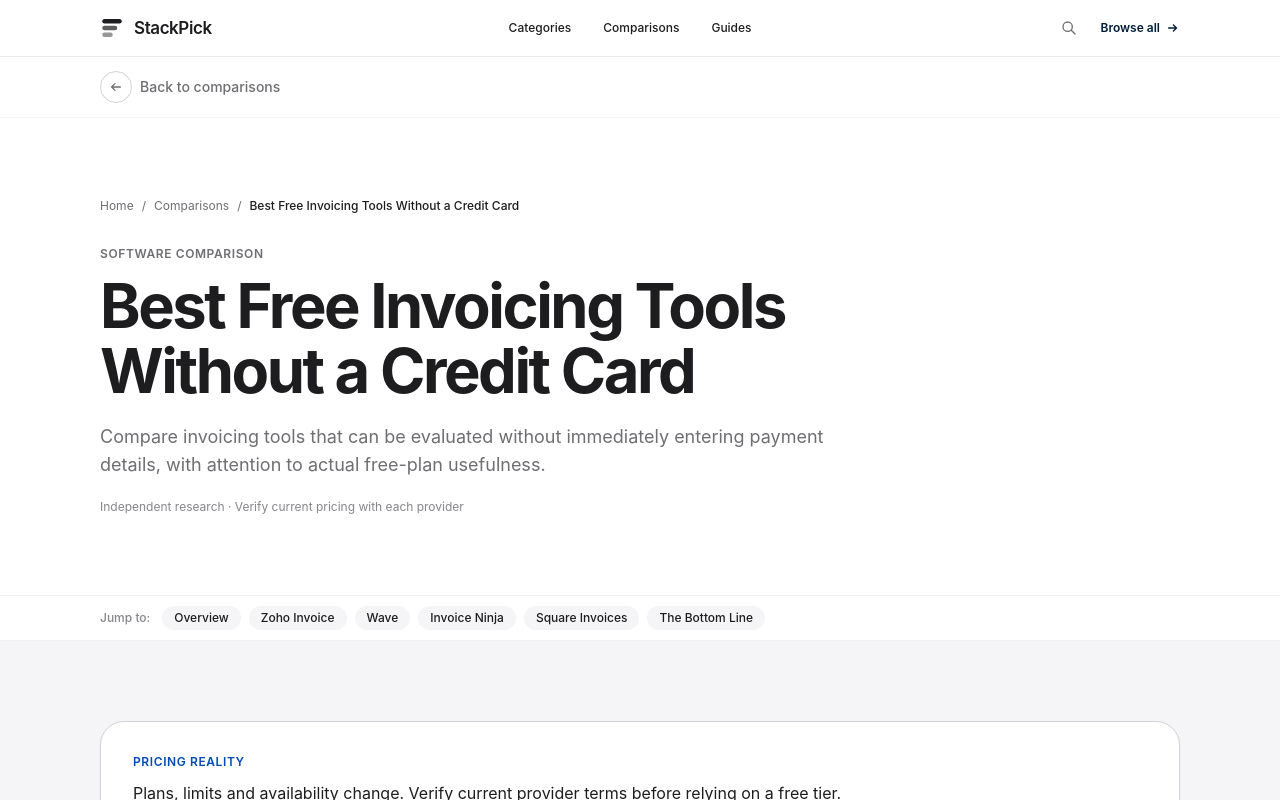
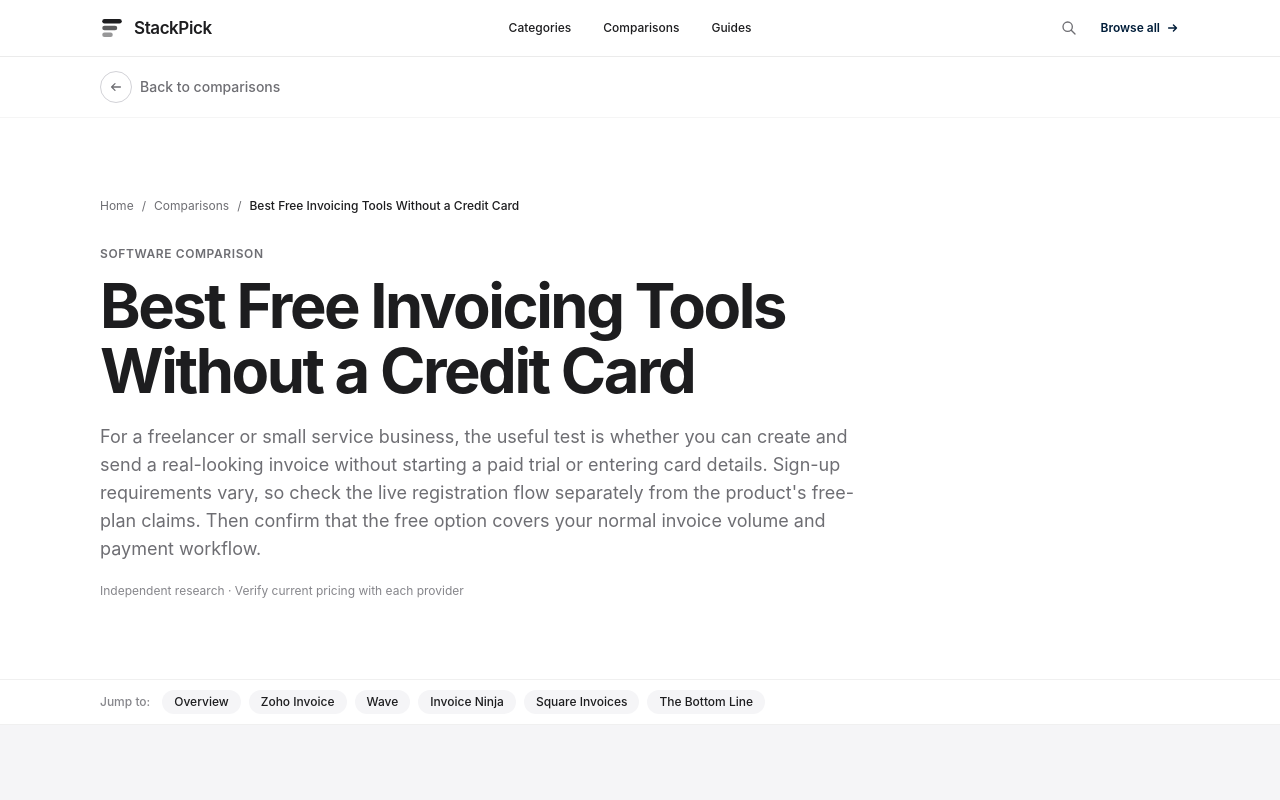
Before and after one commit to LinukaBandara/StackPick, a Next.js app: page /best/free-invoicing-without-credit-card in a window 1280 px wide. Shown: the top 800 px of the page. Built offline with nearby package versions, Linux system fonts and the light colour scheme; no server answers.

Commit message:
Improve no-card software evaluation guidance

```diff
--- a/app/best/free-invoicing-without-credit-card/page.tsx
+++ b/app/best/free-invoicing-without-credit-card/page.tsx
@@ -3,7 +3,8 @@ import ComparisonArticle from "@/components/ComparisonArticle";
 
 export const metadata: Metadata = {
   title: "Best Free Invoicing Tools Without a Credit Card (2026)",
-  description: "Compare invoicing tools that can be evaluated without immediately entering payment details, with attention to actual free-plan usefulness.",
+  description:
+    "Compare invoicing options and learn what to verify before signing up: card requirements, invoice limits, payment fees, reminders and export access.",
   alternates: { canonical: "/best/free-invoicing-without-credit-card" },
 };
 
@@ -12,22 +13,80 @@ export default function Page() {
     <ComparisonArticle
       title="Best Free Invoicing Tools Without a Credit Card"
       slug="free-invoicing-without-credit-card"
-      intro="Compare invoicing tools that can be evaluated without immediately entering payment details, with attention to actual free-plan usefulness."
-      pricingNote="Plans, limits and availability change. Verify current provider terms before relying on a free tier."
+      intro="For a freelancer or small service business, the useful test is whether you can create and send a real-looking invoice without starting a paid trial or entering card details. Sign-up requirements vary, so check the live registration flow separately from the product's free-plan claims. Then confirm that the free option covers your normal invoice volume and payment workflow."
+      pricingNote="A free invoicing app does not necessarily mean free card processing, bank transfers, international payments or every accounting feature. Verify regional availability, transaction fees and the current sign-up requirements before choosing."
       tools={[
-        { name: "Zoho Invoice", bestFor: "Dedicated invoicing", freeOption: "Check current provider terms.", tradeoff: "Verify current limits and test your real workflow.", url: "https://www.zoho.com/invoice/" },
-        { name: "Wave", bestFor: "Invoicing and bookkeeping", freeOption: "Check current provider terms.", tradeoff: "Verify current limits and test your real workflow.", url: "https://www.waveapps.com/" },
-        { name: "Invoice Ninja", bestFor: "Flexible independent-business invoicing", freeOption: "Check current provider terms.", tradeoff: "Verify current limits and test your real workflow.", url: "https://invoiceninja.com/" },
-        { name: "Square Invoices", bestFor: "Square-based businesses", freeOption: "Check current provider terms.", tradeoff: "Verify current limits and test your real workflow.", url: "https://squareup.com/us/en/invoices" },
+        {
+          name: "Zoho Invoice",
+          bestFor: "Service businesses that need recurring invoices and customer records",
+          freeOption:
+            "Check Zoho's current regional terms and registration flow to confirm whether a card is required and which invoicing limits apply.",
+          tradeoff:
+            "Purpose-built invoicing can reduce manual admin, but payment options and connected accounting workflows may vary by country.",
+          url: "https://www.zoho.com/invoice/",
+        },
+        {
+          name: "Wave",
+          bestFor: "Small businesses that want invoicing alongside basic bookkeeping",
+          freeOption:
+            "Availability and included features depend on current Wave terms and supported regions; verify eligibility before registering.",
+          tradeoff:
+            "The invoicing-and-bookkeeping combination can be convenient, but some payment and add-on services can carry fees or regional restrictions.",
+          url: "https://www.waveapps.com/",
+        },
+        {
+          name: "Invoice Ninja",
+          bestFor: "Freelancers who want detailed invoice customization",
+          freeOption:
+            "Review the current hosted plan or self-hosting option separately, including any feature limits and setup requirements.",
+          tradeoff:
+            "Flexible invoice workflows suit independent businesses, but self-hosting requires maintenance and the hosted plan may have limits.",
+          url: "https://invoiceninja.com/",
+        },
+        {
+          name: "Square Invoices",
+          bestFor: "Businesses that already use Square for payments",
+          freeOption:
+            "Check Square's current country availability, account requirements and plan terms; payment processing is a separate cost consideration.",
+          tradeoff:
+            "A natural fit inside the Square ecosystem, but less suitable where Square services are unavailable or the business needs another payment provider.",
+          url: "https://squareup.com/us/en/invoices",
+        },
       ]}
-      bottomLine="Free does not always mean unrestricted. Check whether the plan needs a card, expires after a trial, adds branding, limits exports or reserves useful features for paid plans."
+      bottomLine="Start with the invoice you send most often: one-off project, recurring retainer or product sale. Compare how quickly each tool creates it, whether reminders and tax fields fit your process, and whether your region is supported. Confirm card requirements directly during sign-up, and calculate payment-processing fees separately from software subscription costs."
     >
       <section className="bg-white">
         <div className="sp-container py-16 sm:py-20">
-          <p className="sp-eyebrow">StackPick decision test</p>
-          <h2 className="sp-title mt-4 max-w-4xl">Test the free plan against the job you actually need done.</h2>
+          <p className="sp-eyebrow">Invoice workflow test</p>
+          <h2 className="sp-title mt-4 max-w-4xl">
+            Test the whole path from draft to paid—not just the invoice template.
+          </h2>
           <p className="mt-5 max-w-3xl text-base leading-7 text-[#6e6e73]">
-            Create the smallest realistic workflow and check setup, limits, exports, branding and upgrade prompts. A free label is useful only when the plan supports your actual workflow.
+            Use a sample customer and create a draft invoice before importing your client list.
+            Check whether you can add your business details, itemize services, set due dates, send
+            reminders, record an offline payment and export the invoice or customer record.
+          </p>
+          <div className="mt-10 grid gap-4 sm:grid-cols-2">
+            <div className="rounded-[24px] border border-black/10 p-6">
+              <h3 className="text-lg font-semibold">Confirm before sign-up</h3>
+              <ul className="mt-4 space-y-3 text-sm leading-6 text-[#6e6e73]">
+                <li>Is a card requested, and is the offer a trial or ongoing free tier?</li>
+                <li>Does the free plan cap invoices, clients, users or custom branding?</li>
+                <li>Can you export records if you later switch tools?</li>
+              </ul>
+            </div>
+            <div className="rounded-[24px] border border-black/10 p-6">
+              <h3 className="text-lg font-semibold">Check the real cost</h3>
+              <ul className="mt-4 space-y-3 text-sm leading-6 text-[#6e6e73]">
+                <li>Payment-processing and payout fees in your country.</li>
+                <li>Tax, multi-currency and recurring-invoice support.</li>
+                <li>Whether reminders or accounting integrations require an upgrade.</li>
+              </ul>
+            </div>
+          </div>
+          <p className="mt-6 max-w-3xl text-sm leading-6 text-[#6e6e73]">
+            No provider's card requirement or regional availability is guaranteed here; verify the
+            current terms shown by the provider before relying on them.
           </p>
         </div>
       </section>
```
